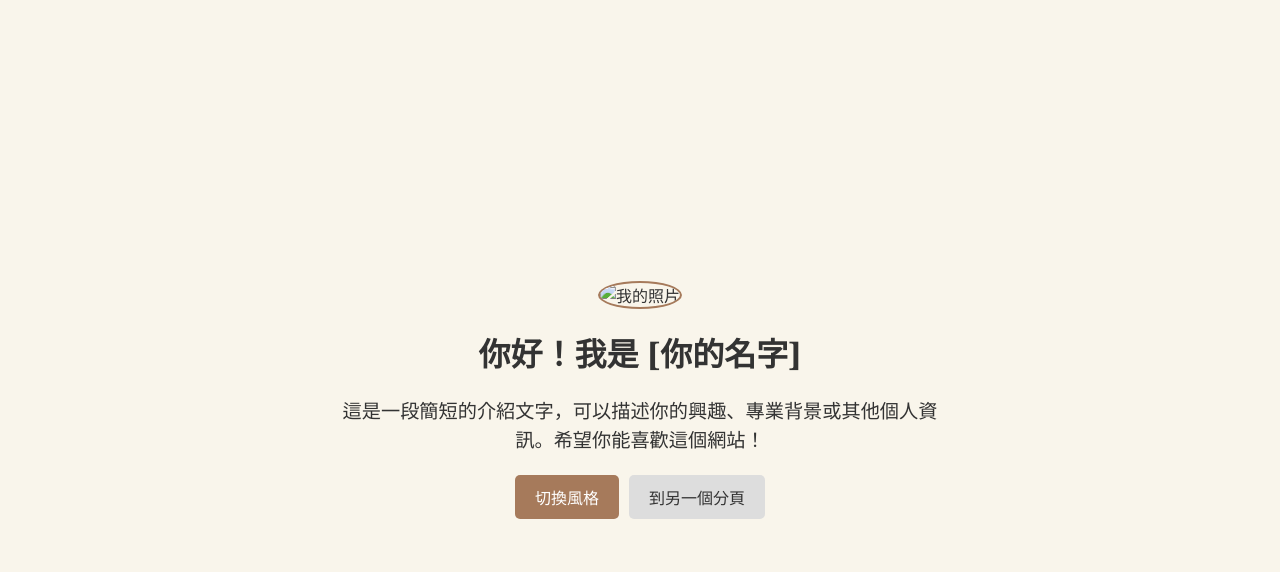
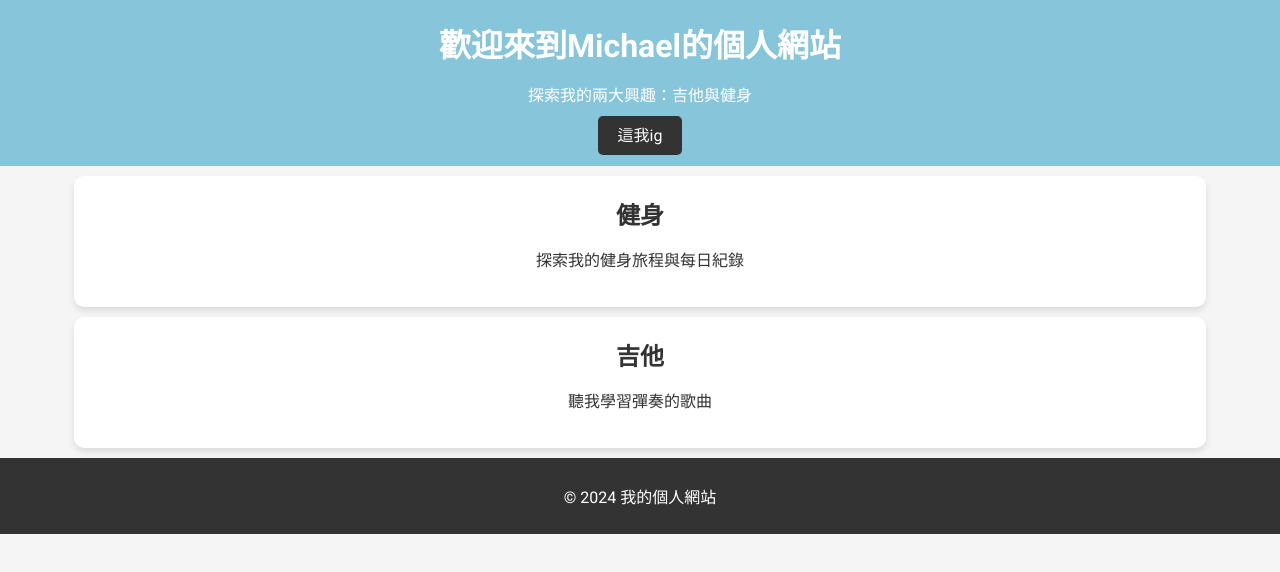
Before and after one commit to cnalpha/Guitar, a plain HTML site: page index.html in a window 1280 px wide. Drawn offline with Linux system fonts and the light colour scheme.

Commit message:
working...

```diff
--- a/index.html
+++ b/index.html
@@ -1,114 +1,40 @@
 <!DOCTYPE html>
 <html lang="en">
 <head>
-    <meta charset="UTF-8">
-    <meta name="viewport" content="width=device-width, initial-scale=1.0">
-    <title>我的個人介紹</title>
-    <style>
-        :root {
-            --background-color: #f9f5eb;
-            --text-color: #333;
-            --accent-color: #a67a5b;
-            --font-family: 'Georgia', serif;
-        }
-
-        body {
-            margin: 0;
-            font-family: var(--font-family);
-            background-color: var(--background-color);
-            color: var(--text-color);
-            display: flex;
-            flex-direction: column;
-            align-items: center;
-            justify-content: center;
-            height: 100vh;
-        }
-
-        .container {
-            text-align: center;
-            padding: 20px;
-        }
-
-        img {
-            border-radius: 50%;
-            width: 150px;
-            height: 150px;
-            border: 2px solid var(--accent-color);
-        }
-
-        h1 {
-            font-size: 2rem;
-            margin-top: 20px;
-        }
-
-        p {
-            font-size: 1.2rem;
-            line-height: 1.5;
-            max-width: 600px;
-            margin: 0 auto 20px auto;
-        }
-
-        .button-container {
-            display: flex;
-            gap: 10px;
-            justify-content: center;
-        }
-
-        button {
-            padding: 10px 20px;
-            font-size: 1rem;
-            border: none;
-            border-radius: 5px;
-            cursor: pointer;
-        }
-
-        .theme-toggle {
-            background-color: var(--accent-color);
-            color: white;
-        }
-
-        .link-button {
-            background-color: #ddd;
-            color: var(--text-color);
-        }
-
-        .link-button:hover {
-            background-color: var(--accent-color);
-            color: white;
-        }
-    </style>
+  <meta charset="UTF-8">
+  <meta name="viewport" content="width=device-width, initial-scale=1.0">
+  <title>我的個人網站</title>
+  <link rel="stylesheet" href="style.css">
+  <link href="https://fonts.googleapis.com/css2?family=Roboto:wght@400;700&display=swap" rel="stylesheet">
 </head>
 <body>
+  <header>
     <div class="container">
-        <img src="your-photo.jpg" alt="我的照片">
-        <h1>你好！我是 [你的名字]</h1>
-        <p>這是一段簡短的介紹文字，可以描述你的興趣、專業背景或其他個人資訊。希望你能喜歡這個網站！</p>
+      <h1>歡迎來到Michael的個人網站</h1>
+      <p>探索我的兩大興趣：吉他與健身</p>
+      <a href="https://www.instagram.com/yourprofile" target="_blank" class="btn">這我ig</a>
+    </div>
+  </header>
 
-        <div class="button-container">
-            <button class="theme-toggle" onclick="toggleTheme()">切換風格</button>
-            <button class="link-button" onclick="openNewPage()">到另一個分頁</button>
+  <main>
+    <section class="intro">
+      <div class="container">
+        <div class="card" onclick="location.href='fitness.html';">
+          <h2>健身</h2>
+          <p>探索我的健身旅程與每日紀錄</p>
         </div>
+        <div class="card" onclick="location.href='guitar.html';">
+          <h2>吉他</h2>
+          <p>聽我學習彈奏的歌曲</p>
+        </div>
+      </div>
+    </section>
+  </main>
+
+  <footer>
+    <div class="container">
+      <p>&copy; 2024 我的個人網站</p>
     </div>
-
-    <script>
-        let darkMode = false;
-
-        function toggleTheme() {
-            if (!darkMode) {
-                document.documentElement.style.setProperty('--background-color', '#333');
-                document.documentElement.style.setProperty('--text-color', '#f9f5eb');
-                document.documentElement.style.setProperty('--accent-color', '#5b9aa0');
-            } else {
-                document.documentElement.style.setProperty('--background-color', '#f9f5eb');
-                document.documentElement.style.setProperty('--text-color', '#333');
-                document.documentElement.style.setProperty('--accent-color', '#a67a5b');
-            }
-            darkMode = !darkMode;
-        }
-
-        function openNewPage() {
-            window.open('https://www.youtube.com/@Michael-b6x9h', '_blank');
-        }
-    </script>
+  </footer>
 </body>
 </html>
--- /dev/null
+++ b/style.css
@@ -0,0 +1,64 @@
+body {
+    font-family: 'Roboto', sans-serif;
+    margin: 0;
+    padding: 0;
+    background-color: #f5f5f5;
+    color: #333;
+  }
+
+  header {
+    background-color: #86c5da;
+    color: white;
+    padding: 20px 0;
+    text-align: center;
+  }
+
+  .container {
+    width: 90%;
+    max-width: 1200px;
+    margin: 0 auto;
+  }
+
+  h1, h2 {
+    margin: 0 0 10px;
+  }
+
+  .intro .card {
+    background-color: white;
+    border-radius: 10px;
+    padding: 20px;
+    margin: 10px;
+    cursor: pointer;
+    box-shadow: 0 4px 6px rgba(0, 0, 0, 0.1);
+    text-align: center;
+    transition: transform 0.2s ease;
+  }
+
+  .intro .card:hover {
+    transform: translateY(-5px);
+  }
+
+  footer {
+    text-align: center;
+    padding: 10px 0;
+    background-color: #333;
+    color: white;
+  }
+
+  .progress-img {
+    width: 48%;
+    margin: 1%;
+  }
+
+  .btn {
+    background-color: #333;
+    color: white;
+    text-decoration: none;
+    padding: 10px 20px;
+    border-radius: 5px;
+    transition: background-color 0.3s ease;
+  }
+
+  .btn:hover {
+    background-color: #555;
+  }
```
Also changed, not shown: fitness.html (added, +43 -0 lines), guitar.html (added, +34 -0 lines), show.html (deleted), 1 other file.
